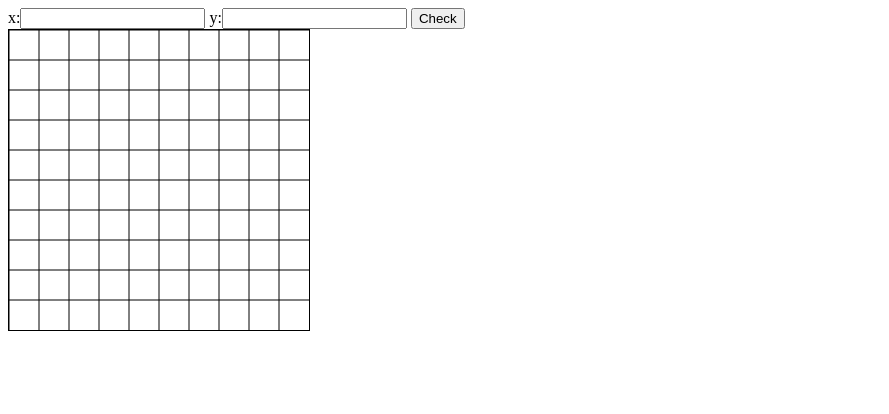
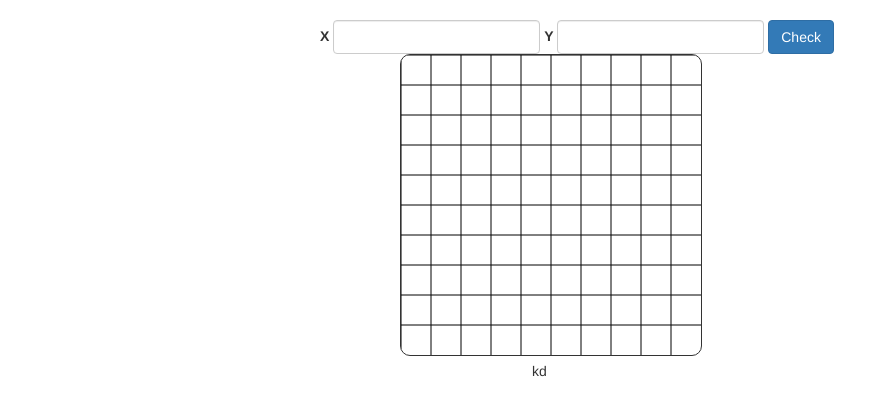
Before and after one commit to MariaKrusteva/Battleships, a website: page index.html in a window 1280 px wide. Shown: the whole page, without its empty margins (0-889 px from the left). Drawn offline with nearby package versions, Linux system fonts and the light colour scheme.

Commit message:
Adding bootstrap

```diff
--- a/index.html
+++ b/index.html
@@ -1,19 +1,34 @@
 <!DOCTYPE html>
 <html>
 <head>
+    <link rel="stylesheet" type="text/css" href="bower_components/bootstrap/dist/css/bootstrap.css">
+    <link rel="stylesheet" type="text/css" href="style.css">
     <title>Battleships game</title>
 </head>
 <body>
+    <div id="container">
+        <form class="form-inline">
+          <div class="form-group">
+            <label>X</label>
+            <input type="number" class="form-control" id="xCoordinate">
+          </div>
+          <div class="form-group">
+            <label>Y</label>
+            <input type="number" class="form-control" id="yCoordinate">
+          </div>
+          <button class="btn btn-primary" id="checkForHitButton">Check</button>
+        </form>
+        <div id="innerContainer">
+            <canvas id="canvas" style="border: 1px solid"></canvas>
+            <div id="message">kd</div>
+        </div>
+    </div>
 
-    x:<input type="number" id="xCoordinate">
-    y:<input type="number" id="yCoordinate">
-    <button id="checkForHitButton">Check</button><br>
-    <canvas id="canvas" style="border: 1px solid"></canvas>
-    <div id="message"></div>
 
     <script src="bower_components/jquery/dist/jquery.js"></script>
     <script src="bower_components/bootstrap/dist/js/bootstrap.min.js"></script>
     <script src="bower_components/underscore/underscore.js"></script>
     <script src="app.js"></script>
+
 </body>
 </html>
--- /dev/null
+++ b/style.css
@@ -0,0 +1,19 @@
+#canvas {
+  border-radius: 10px;
+}
+
+#container {
+  margin: 0 auto;
+  width: 50%;
+  margin-top: 20px;
+}
+
+#innerContainer {
+  margin: 0 auto;
+  width: 75%;
+}
+
+#message {
+  margin: 0 auto;
+  width: 45%;
+}
```
